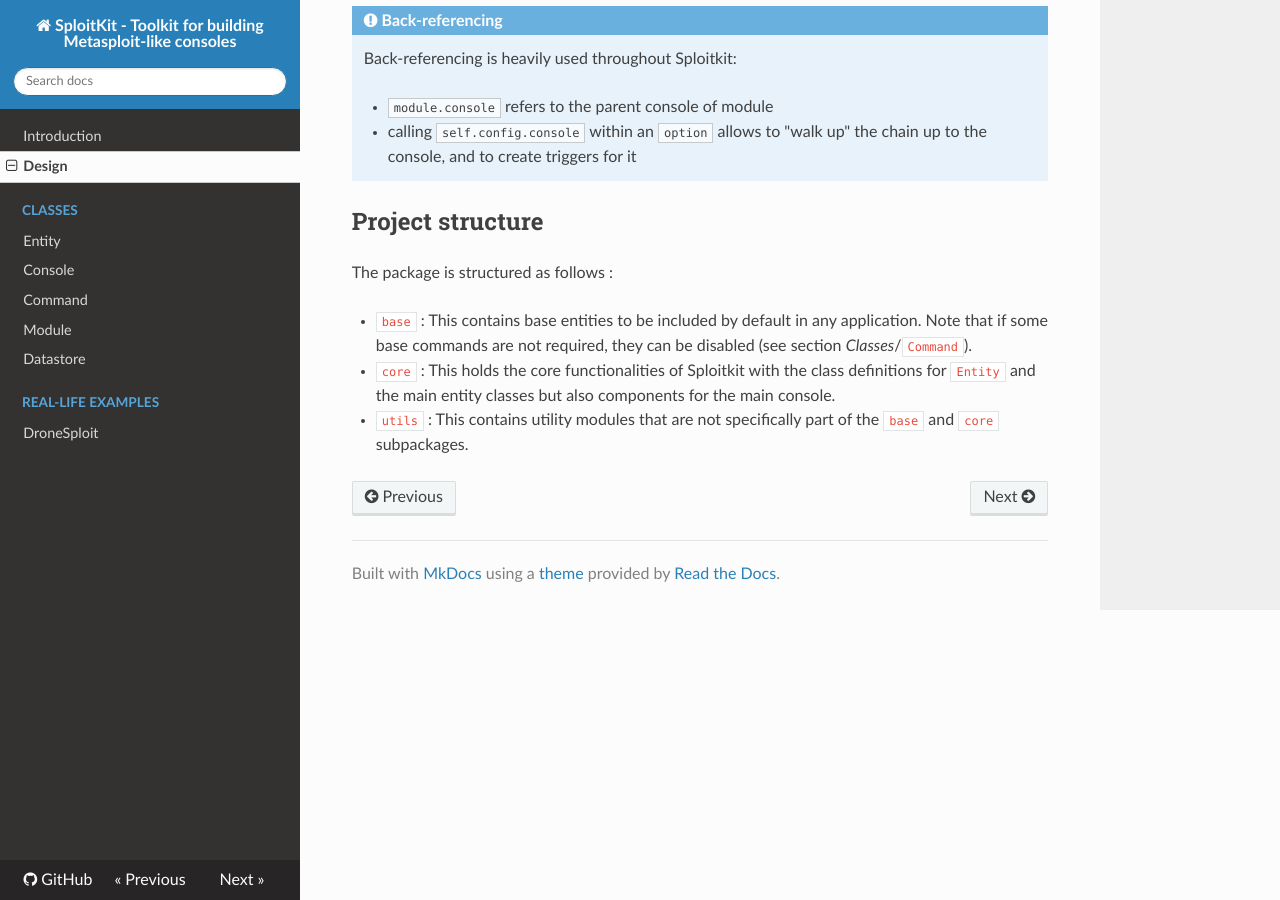
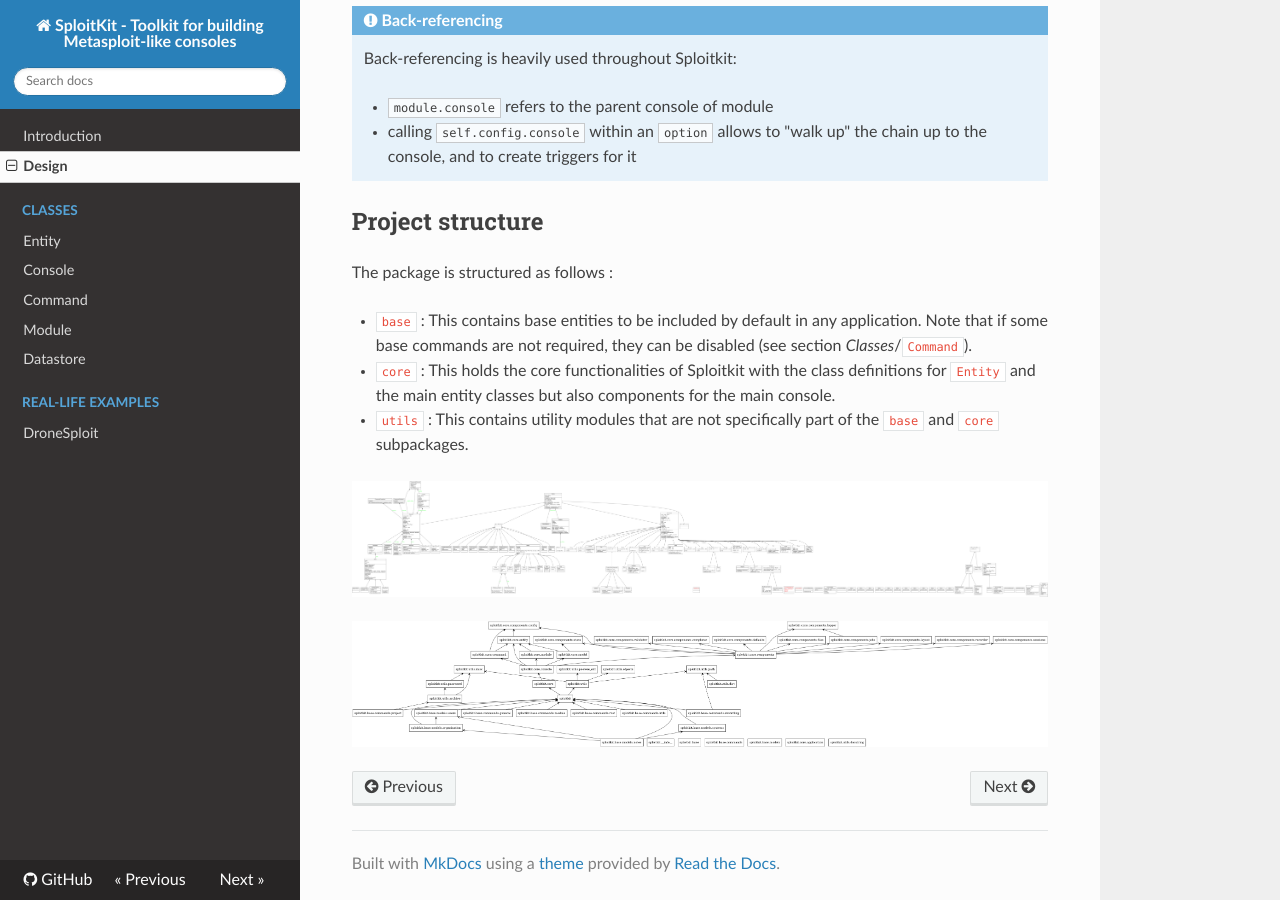
Before and after one commit to dhondta/python-sploitkit, an MkDocs documentation site: the page built from docs/design.md, in a window 1280 px wide and 900 px high, scrolled down 901 px. Built offline with MkDocs 1.6.1, drawn with Linux system fonts in a browser that asks for light colours; nearby versions of some CDN libraries.

Commit message:
doc: add classes and packages diagrams to doc

```diff
--- a/docs/design.md
+++ b/docs/design.md
@@ -61,3 +61,7 @@ class definitions for `Entity` and the main entity classes but also
 components for the main console.
 - `utils` : This contains utility modules that are not specifically
 part of the `base` and `core` subpackages.
+
+![Classes](img/classes.png)
+
+![Packages](img/packages.png)
```
Also changed, not shown: docs/img/classes.png (added), docs/img/packages.png (added).
